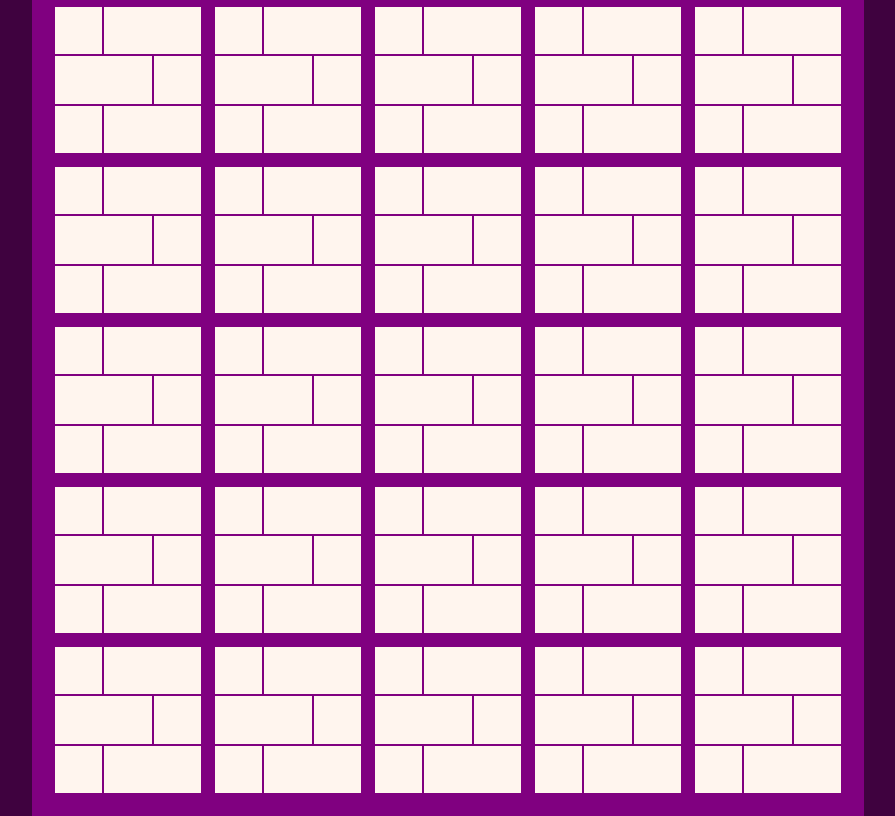
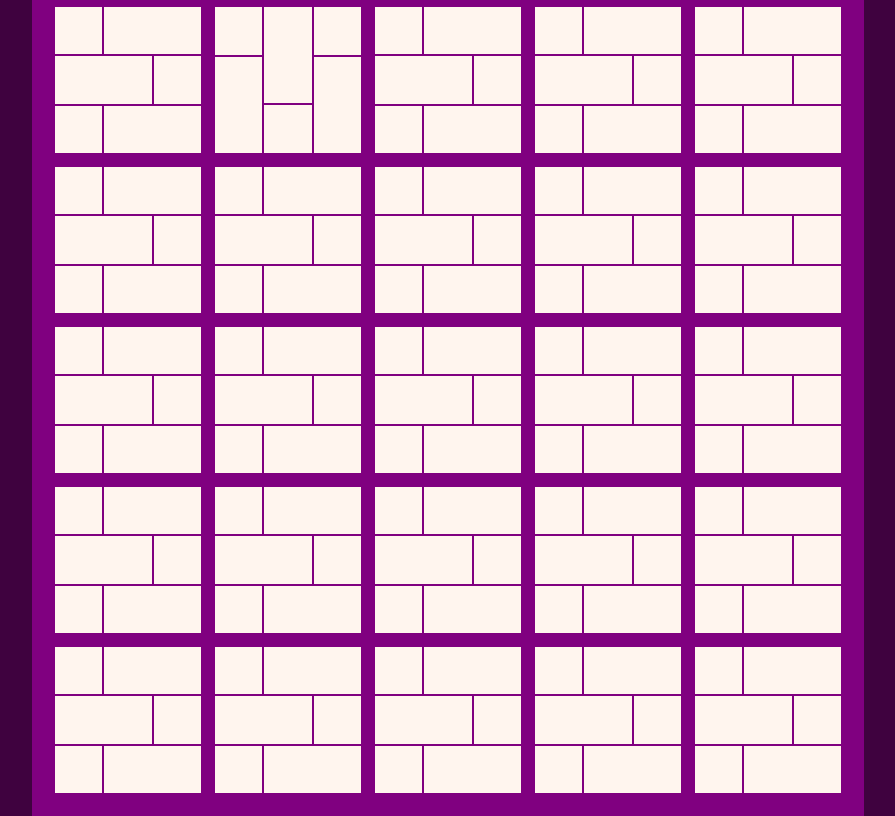
Before and after one commit to Martisgit/HTML_CSS_13, a plain HTML site: page index.html in a window 1280 px wide. Shown: the whole page, without its empty margins (192-1087 px from the left). Drawn offline with Linux system fonts and the light colour scheme.

Commit message:
second-container

```diff
--- a/index.html
+++ b/index.html
@@ -19,12 +19,12 @@
         </div>
 
         <div class="grid-container-1">
-          <div class="grid-item-1"></div>
-          <div class="grid-item-2"></div>
-          <div class="grid-item-3"></div>
-          <div class="grid-item-4"></div>
-          <div class="grid-item-5"></div>
-          <div class="grid-item-6"></div>
+          <div class="grid-item-11"></div>
+          <div class="grid-item-22"></div>
+          <div class="grid-item-33"></div>
+          <div class="grid-item-44"></div>
+          <div class="grid-item-55"></div>
+          <div class="grid-item-66"></div>
         </div>
 
         <div class="grid-container-1">
--- a/styles.css
+++ b/styles.css
@@ -43,3 +43,9 @@ body {
 .grid-item-6 {
   grid-column: span 2;
 }
+
+.grid-item-22,
+.grid-item-44,
+.grid-item-55 {
+  grid-row: span 2;
+}
```
